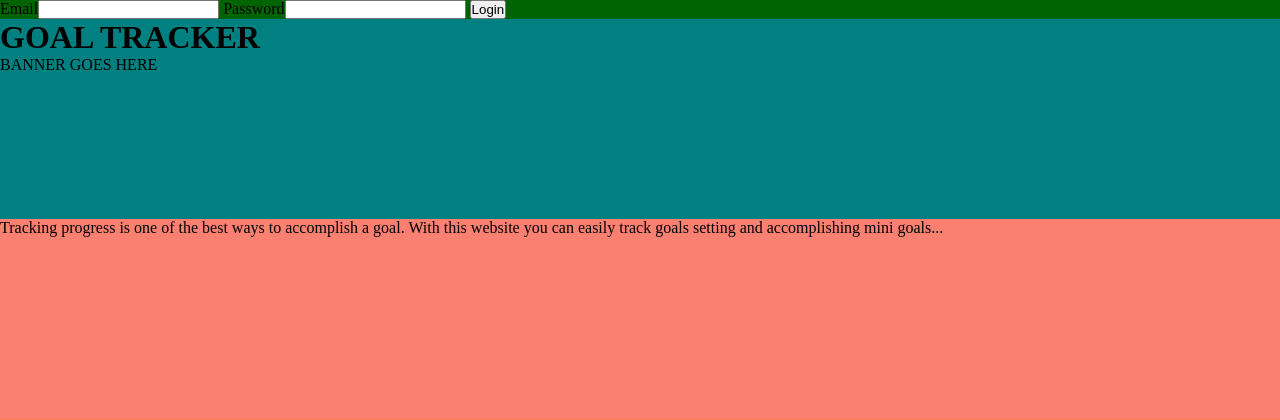
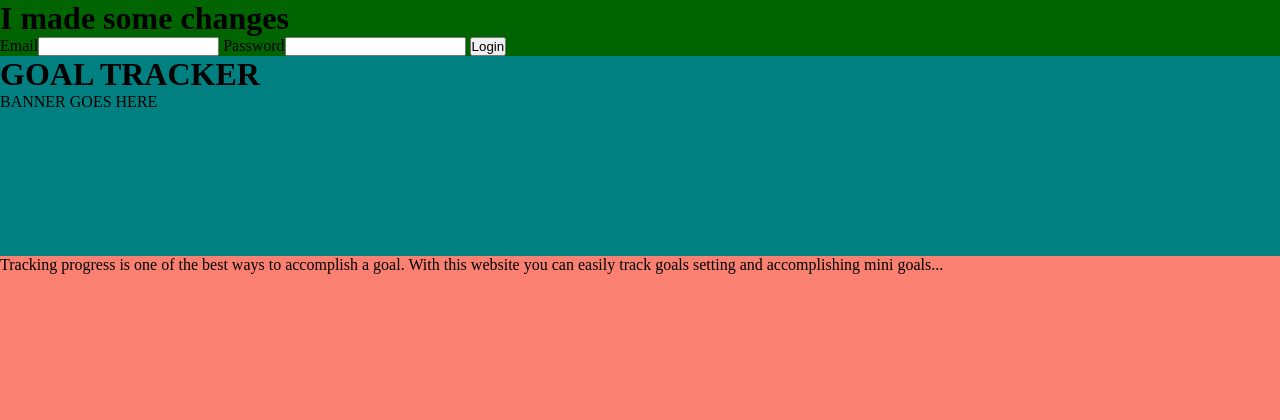
Before and after one commit to Jubhubmubfub/goal_tracker, a Django app: a page that uses apps/goals/templates/goals/index3.html in a window 1280 px wide. Shown: the top 420 px of the page. Run offline with Django 3.2, Linux system fonts and the light colour scheme; parts of the project's set-up code (start-up, migrations or seed data) failed here and were passed over.

Commit message:
Index3 Edited

```diff
--- a/apps/goals/templates/goals/index3.html
+++ b/apps/goals/templates/goals/index3.html
@@ -2,6 +2,7 @@
 <html>
   <head>
     <meta charset="utf-8">
+
     <title>Goal Tracker</title>
     {%load staticfiles%}
     <link rel="stylesheet" href="{%static 'goals/css/styles.css'%}">
@@ -13,6 +14,7 @@
           <span style="color:red">{{message}}<br></span>
         {%endfor%}
       {%endif%}
+      <h1>I made some  changes</h1>
       <form action="/login" method="post">
         {%csrf_token%}
         Email<input type="text" name="email" value="">
```
